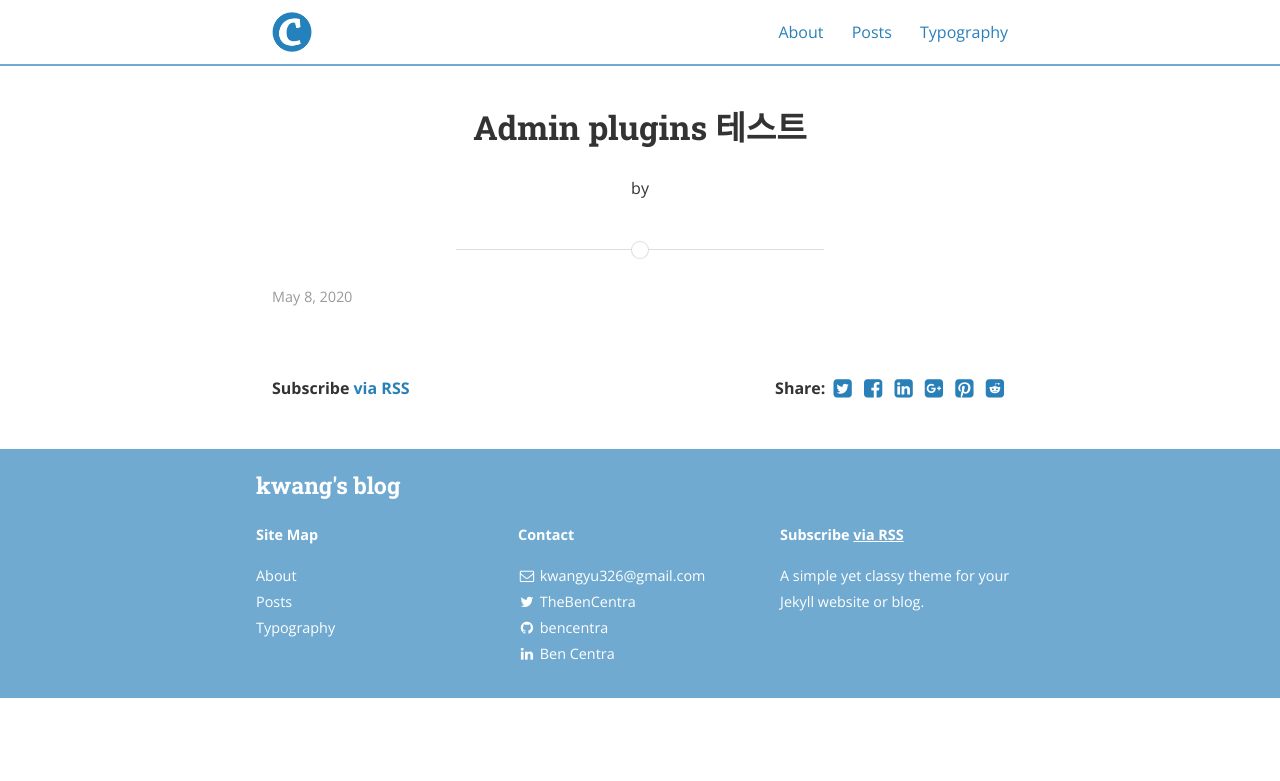
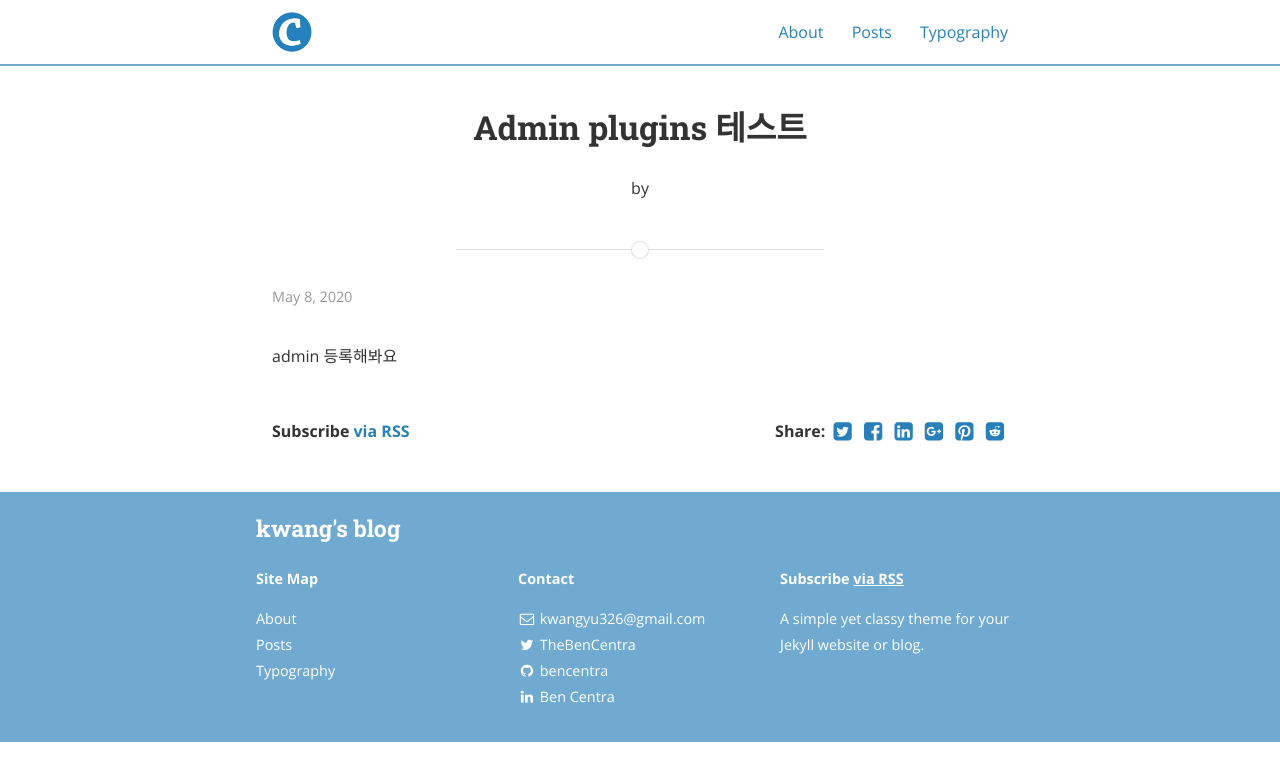
Before and after one commit to kwanguuuu/kwanguuuu.github.io, a Jekyll site: the page built from _posts/2020-05-08-admin-plugins.md, in a window 1280 px wide. Shown: the top 781 px of the page. Built offline with Jekyll 4.4.1, drawn with Linux system fonts in a browser that asks for light colours; nearby versions of some CDN libraries; our own code applies the rules of GitHub Pages for plain Markdown files.

```diff
--- a/_posts/2020-05-08-admin-plugins.md
+++ b/_posts/2020-05-08-admin-plugins.md
@@ -1,4 +1,8 @@
 ---
 title: Admin plugins 테스트
 field: test.
+layout: post
+date: '2020-05-08 13:58:19'
 ---
+
+admin 등록해봐요
```
